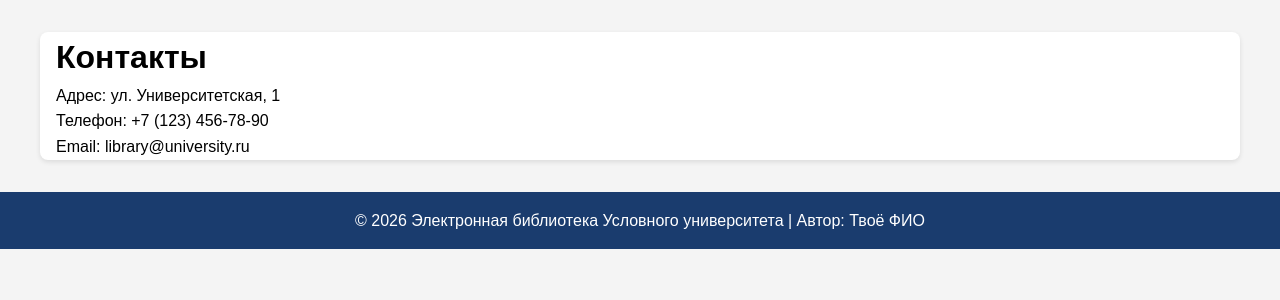
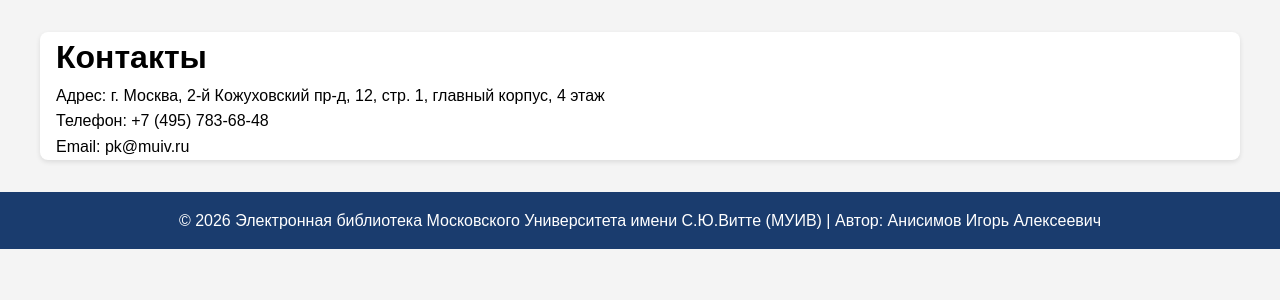
Before and after one commit to Medex3/Library, a Django app: page /contacts/ in a window 1280 px wide. Shown: the part 58-358 px from the top of the page. Run offline with Django 5.2, Linux system fonts and the light colour scheme.

Commit message:
Шаблоны страниц

```diff
--- a/templates/base.html
+++ b/templates/base.html
@@ -24,7 +24,7 @@
     </main>
 
     <footer>
-        <p>© 2026 Электронная библиотека Условного университета | Автор: Твоё ФИО</p>
+        <p>© 2026 Электронная библиотека Московского Университета имени С.Ю.Витте (МУИВ) | Автор: Анисимов Игорь Алексеевич</p>
     </footer>
 </body>
 </html>
--- a/templates/library/about.html
+++ b/templates/library/about.html
@@ -2,5 +2,5 @@
 {% block title %}О библиотеке{% endblock %}
 {% block content %}
 <h1>О библиотеке</h1>
-<p>Научная библиотека Условного университета основана в 1950 году. Фонд насчитывает более 150 000 единиц хранения.</p>
+<p>Фонд насчитывает более 150 000 единиц хранения.</p>
 {% endblock %}
--- a/templates/library/contacts.html
+++ b/templates/library/contacts.html
@@ -2,7 +2,7 @@
 {% block title %}Контакты{% endblock %}
 {% block content %}
 <h1>Контакты</h1>
-<p>Адрес: ул. Университетская, 1</p>
-<p>Телефон: +7 (123) 456-78-90</p>
-<p>Email: library@university.ru</p>
+<p>Адрес: г. Москва, 2-й Кожуховский пр-д, 12, стр. 1, главный корпус, 4 этаж</p>
+<p>Телефон: +7 (495) 783-68-48</p>
+<p>Email: pk@muiv.ru</p>
 {% endblock %}
```
